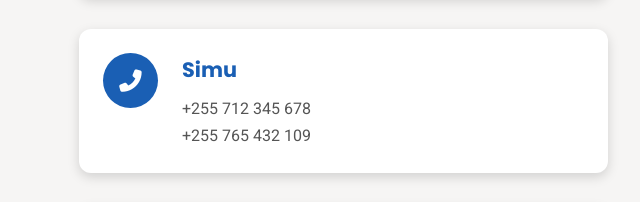
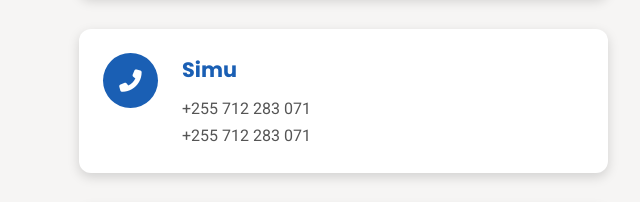
Before and after one commit to Andrew-123-45/fundi, a plain HTML site: page index.html in a window 1280 px wide. Shown: the part 4352-4554 px from the top of the page, 0-640 px from the left. Drawn offline with Linux system fonts and the light colour scheme.

Commit message:
Update index.html

```diff
--- a/index.html
+++ b/index.html
@@ -864,7 +864,7 @@
                         </div>
                         <div class="contact-details">
                             <h3>Simu</h3>
-                            <p>+255 712 345 678<br>+255 765 432 109</p>
+                            <p>+255 712 283 071<br>+255 712 283 071</p>
                         </div>
                     </div>
 
```
